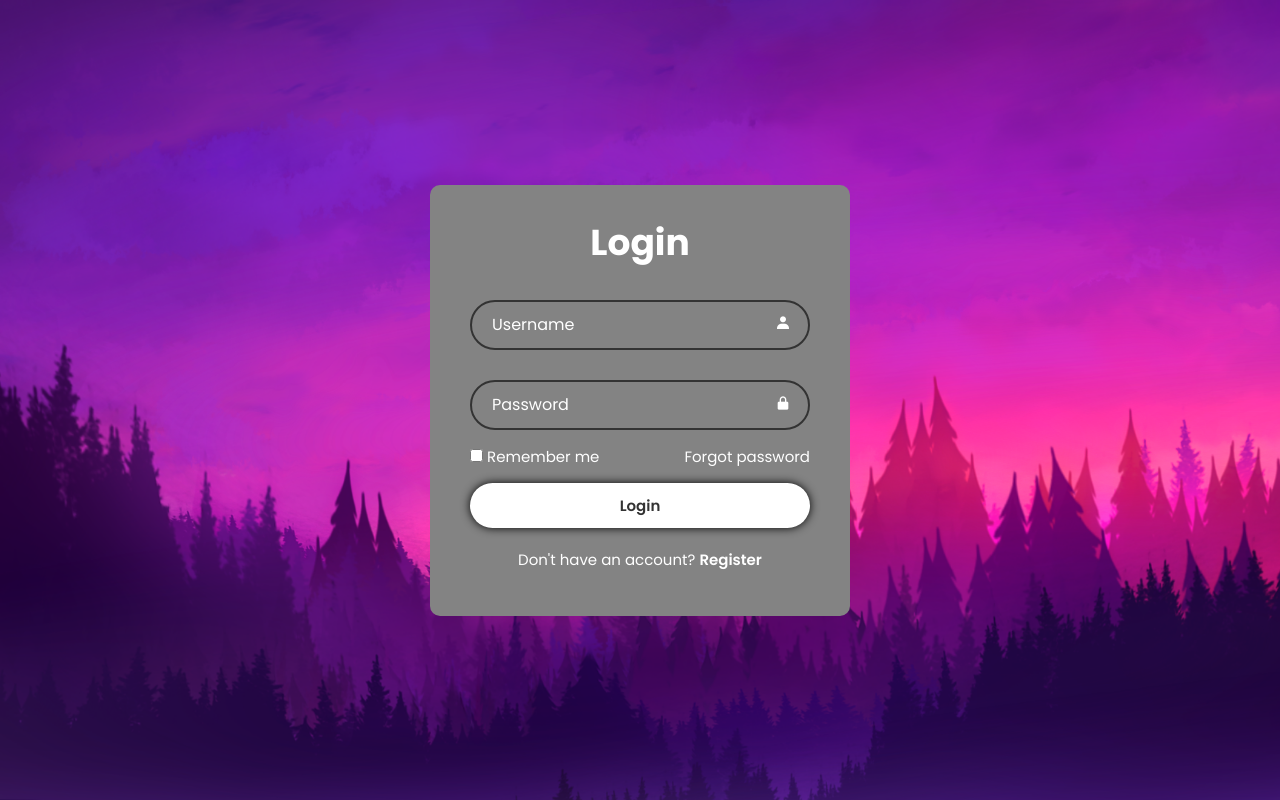
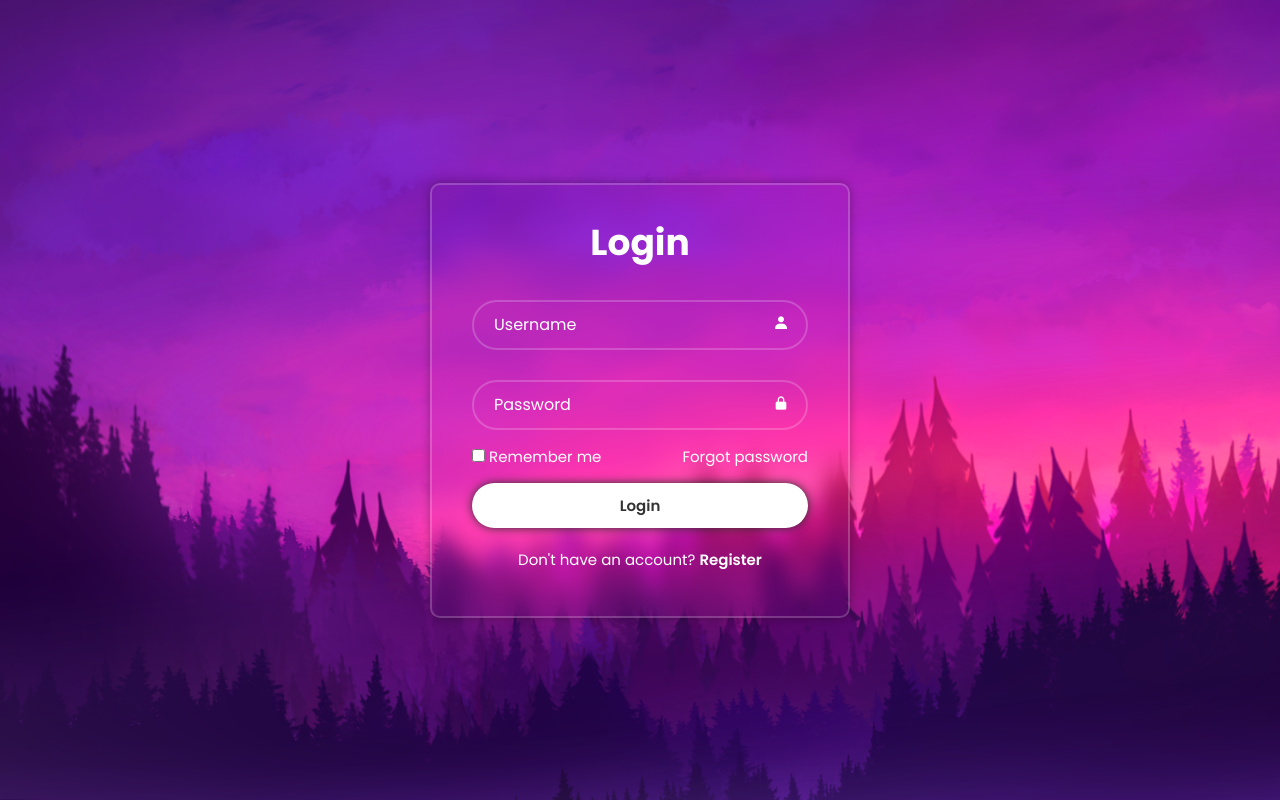
Before and after one commit to ManishPrakkash/aesthetic-login, a React (Vite) app in the folder loginForm/: page / in a window 1280 px wide. Built offline with nearby package versions, Linux system fonts and the light colour scheme.

Commit message:
links added

```diff
--- a/loginForm/src/App.css
+++ b/loginForm/src/App.css
@@ -1,9 +1,12 @@
 .form{
   color: #fff;
-  background-color: rgb(131, 131, 131);
+  background: transparent;
   width: 420px;
   border-radius: 10px;
   padding: 30px 40px;
+  border: 2px solid rgb(255, 255, 255, .2);
+  backdrop-filter: blur(10px);
+  box-shadow: 0 0 10px rgb(0, 0, 0, .3);
 }
 
 .form h1{
@@ -25,7 +28,7 @@
   border: none;
   border-radius: 40px;
   outline: none;
-  border: 2px solid #333;
+  border: 2px solid rgb(255, 255, 255, .2);
   color: #fff;
   font-size: 16px;
   padding: 20px;
@@ -64,7 +67,7 @@ top: 31%;
   outline: none;
   border: none;
   background: #fff;
-  box-shadow: 0 0 10px rgb(0, 0, .2);
+  box-shadow: 0 0 10px rgb(46, 46, 46);
   cursor: pointer;
   color: #333;
   font-weight: 600;
--- a/loginForm/src/App.jsx
+++ b/loginForm/src/App.jsx
@@ -20,12 +20,12 @@ function App() {
         <i class='bx bxs-lock-alt' ></i>
       </div>
       <div className="remember"><label><input type="checkbox"/> Remember me</label>
-      <a href="#">Forgot password</a>
+      <a href="https://support.google.com/mail/answer/41078?hl=en&co=GENIE.Platform%3DDesktop">Forgot password</a>
       </div>
 
       <button type='submit' className='btn'>Login</button>
       <div className="register">
-        <p>Don't have an account? <a href="#">Register</a></p>
+        <p>Don't have an account? <a href="https://support.google.com/mail/answer/56256?hl=en">Register</a></p>
       </div>
    </form>
     </div>
```
